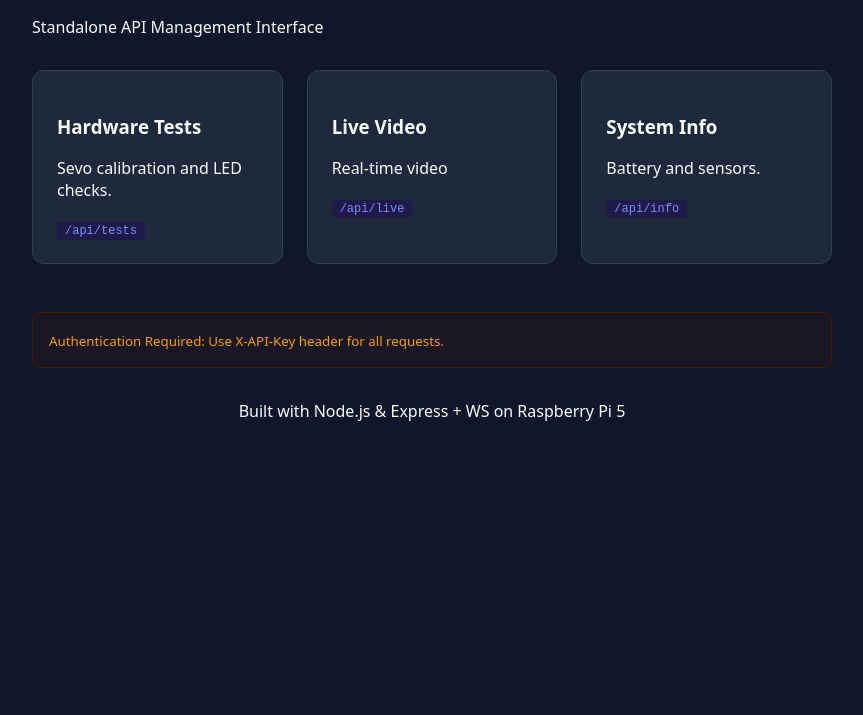
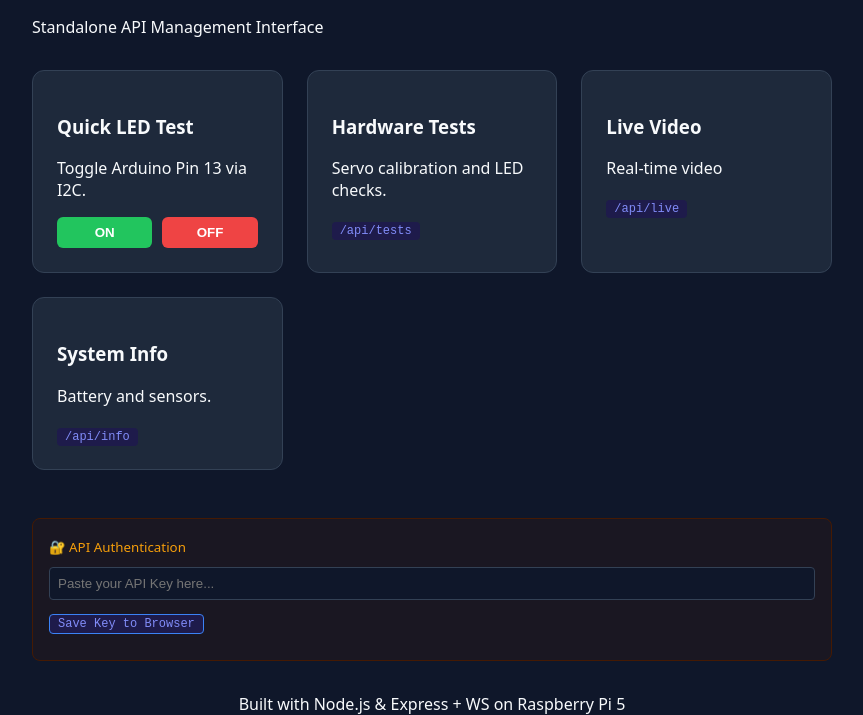
Before and after one commit to IMmercato/quadruped-api, a website: page client/index.html in a window 1280 px wide. Shown: the part 221-936 px from the top of the page, without its empty margins (208-1071 px from the left). Before the commit the page ends 800 px from the top, so only its background shows below. Drawn offline with Linux system fonts and the light colour scheme.

Commit message:
Direct LED control

```diff
--- a/client/index.html
+++ b/client/index.html
@@ -5,6 +5,22 @@
         <meta name="viewport" content="width=device-width, initial-scale=1.0">
         <title>Quadruped Control</title>
         <link rel="stylesheet" href="style.css">
+        <style>
+            .btn-group { display: flex; gap: 10px; margin-top: 10px; }
+            .btn {
+                flex: 1; padding: 8px; border-radius: 6px; border: none;
+                cursor: pointer; font-weight: bold; transition: opacity 0.2s;
+            }
+            .btn-on { background: #22c55e; color: white; }
+            .btn-off { background: #ef4444; color: white; }
+            .btn:hover { opacity: 0.8; }
+            .key-input {
+                background: var(--bg); border: 1px solid var(--border);
+                color: var(--text); padding: 8px; border-radius: 4px; width: 100%;
+                margin-top: 10px; box-sizing: border-box;
+            }
+            #api-status { margin-top: 10px; display: block; font-size: 0.85rem; }
+        </style>
     </head>
     <body>
         <header>
@@ -21,9 +37,18 @@
             <p>Standalone API Management Interface</p>
 
             <div class="grid">
+                <div class="card">
+                    <h3>Quick LED Test</h3>
+                    <p>Toggle Arduino Pin 13 via I2C.</p>
+                    <div class="btn-group">
+                        <button class="btn btn-on" onclick="sendLedCommand('on')">ON</button>
+                        <button class="btn btn-off" onclick="sendLedCommand('off')">OFF</button>
+                    </div>
+                </div>
+
                 <a href="/api/tests" class="card">
                     <h3>Hardware Tests</h3>
-                    <p>Sevo calibration and LED checks.</p>
+                    <p>Servo calibration and LED checks.</p>
                     <span class="badge">/api/tests</span>
                 </a>
                 <a href="/api/live" class="card">
@@ -39,12 +64,69 @@
             </div>
 
             <div class="security">
-                <small style="color: #f59e0b;"> Authentication Required: Use X-API-Key header for all requests.</small>
+                <small style="color: #f59e0b;">🔐 API Authentication</small>
+                <input type="password" id="apiKeyInput" class="key-input" placeholder="Paste your API Key here...">
+                <div style="margin-top: 10px;">
+                    <button class="badge" style="cursor:pointer; border:1px solid var(--accent)" onclick="saveApiKey()">Save Key to Browser</button>
+                    <span id="api-status"></span>
+                </div>
             </div>
         </div>
 
         <footer>
             Built with Node.js & Express + WS on Raspberry Pi 5
         </footer>
+
+        <script>
+            // On load, check if a key exists in local storage
+            document.addEventListener('DOMContentLoaded', () => {
+                const savedKey = localStorage.getItem('rover_api_key');
+                if (savedKey) {
+                    document.getElementById('apiKeyInput').value = savedKey;
+                    updateStatus("Key loaded from storage", "#818cf8");
+                }
+            });
+
+            function saveApiKey() {
+                const key = document.getElementById('apiKeyInput').value;
+                localStorage.setItem('rover_api_key', key);
+                updateStatus("Key saved locally!", "#22c55e");
+            }
+
+            function updateStatus(msg, color) {
+                const status = document.getElementById('api-status');
+                status.innerText = msg;
+                status.style.color = color;
+            }
+
+            async function sendLedCommand(state) {
+                const apiKey = localStorage.getItem('rover_api_key');
+                if (!apiKey) {
+                    updateStatus("Error: No API Key saved!", "#ef4444");
+                    return;
+                }
+
+                try {
+                    const response = await fetch('/api/tests/led', {
+                        method: 'POST',
+                        headers: {
+                            'Content-Type': 'application/json',
+                            'x-api-key': apiKey // Required by server.js authAPIKey middleware
+                        },
+                        body: JSON.stringify({ state: state })
+                    });
+
+                    const data = await response.json();
+
+                    if (response.ok) {
+                        updateStatus(`Success: LED turned ${state}`, "#22c55e");
+                    } else {
+                        updateStatus(`Error: ${data.message || data.error}`, "#ef4444");
+                    }
+                } catch (err) {
+                    updateStatus("Error: Failed to connect to server", "#ef4444");
+                }
+            }
+        </script>
     </body>
 </html>
```
